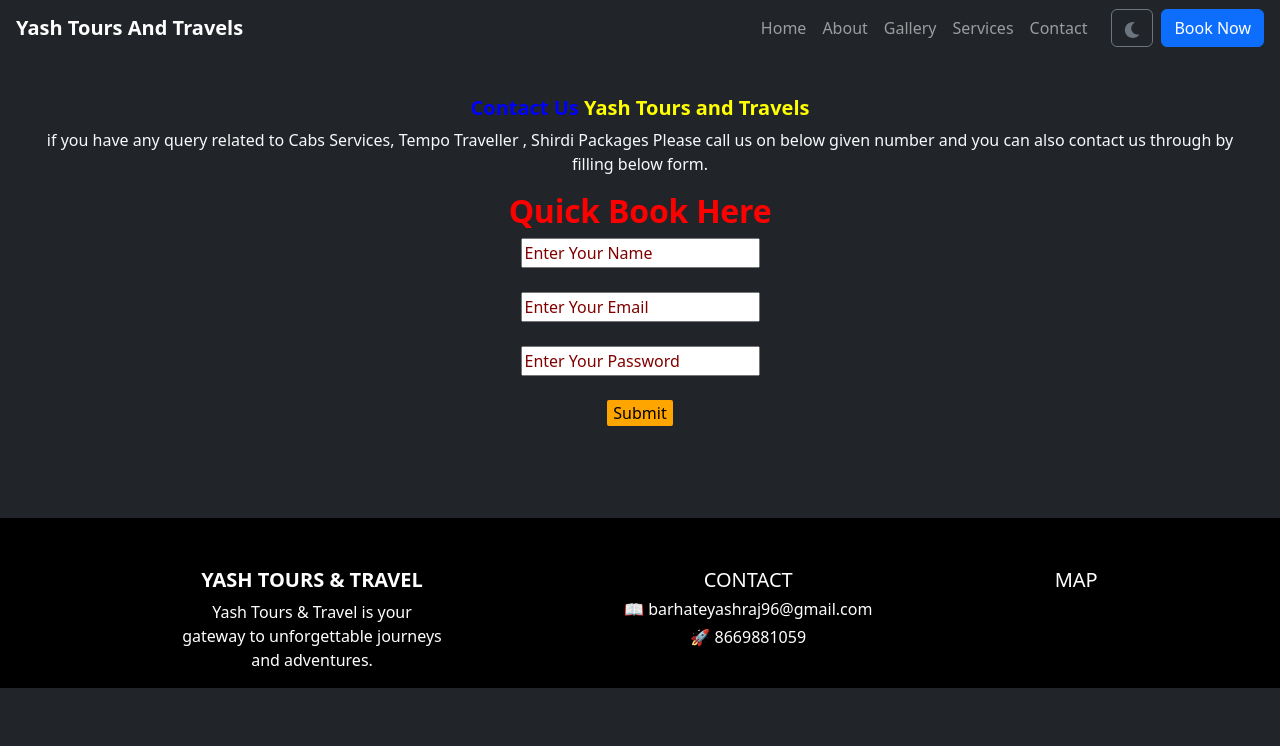
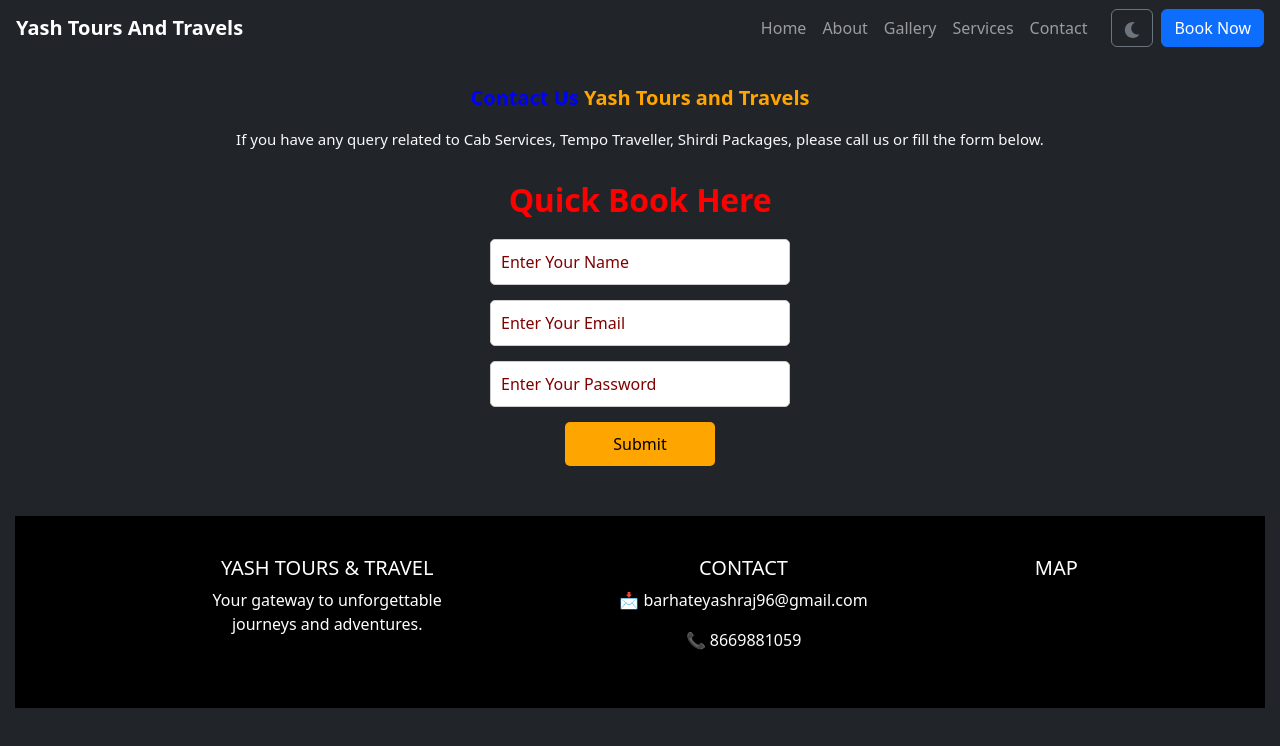
Before and after one commit to barhateyashraj96-ctrl/Traveler, a React (Vite) app: page /contact in a window 1280 px wide. Shown: the top 746 px of the page. Built offline with nearby package versions, Linux system fonts and the light colour scheme.

Commit message:
many changes

```diff
--- /dev/null
+++ b/src/component/About.css
@@ -0,0 +1,90 @@
+.about-container {
+  width: 100%;
+}
+
+/* Hero Section */
+.hero-section {
+  height: 50vh;
+  background-size: cover;
+  background-position: center;
+  display: flex;
+  justify-content: center;
+  align-items: center;
+}
+
+.hero-section h2 {
+  color: yellow;
+  font-size: 40px;
+  text-align: center;
+}
+
+/* Text */
+.call-text {
+  text-align: center;
+  font-weight: bold;
+  padding: 10px;
+}
+
+.call-btn {
+  margin-left: 10px;
+  color: red;
+  border: 1px solid red;
+  border-radius: 7px;
+  height: 40px;
+  padding: 0 10px;
+}
+
+.title {
+  text-align: center;
+}
+
+.description {
+  text-align: center;
+  padding: 0 20px;
+}
+
+/* Footer */
+.footer {
+  display: flex;
+  justify-content: space-evenly;
+  background: black;
+  color: white;
+  padding: 20px;
+  flex-wrap: wrap;
+  text-align: center;
+}
+
+.footer div {
+  margin: 10px;
+  max-width: 250px;
+}
+
+/* 📱 Mobile Responsive */
+@media (max-width: 768px) {
+  .hero-section {
+    height: 30vh;
+  }
+
+  .hero-section h2 {
+    font-size: 22px;
+    padding: 0 10px;
+  }
+
+  .call-text {
+    font-size: 14px;
+  }
+
+  .call-btn {
+    display: block;
+    margin: 10px auto;
+  }
+
+  .description {
+    font-size: 14px;
+  }
+
+  .footer {
+    flex-direction: column;
+    align-items: center;
+  }
+}
--- a/src/component/About.jsx
+++ b/src/component/About.jsx
@@ -1,54 +1,52 @@
 import React from 'react'
 import Mountain from '../assets/mountain.jpg'
+import './About.css'
 
 function About() {
   return (
-    <div>
-      <div style={{
-        backgroundImage: `url(${Mountain})`,
-        height: '50vh',
-        backgroundSize: 'cover',
-        backgroundPosition: 'center'
-      }}>
-        <h2 style={{ textAlign: 'center', color: 'yellow', paddingTop: '10%', fontSize: '40px' }}>Welcome to Yash Tours and Travels</h2>
+    <div className="about-container">
 
+      <div
+        className="hero-section"
+        style={{ backgroundImage: `url(${Mountain})` }}
+      >
+        <h2>Welcome to Yash Tours and Travels</h2>
       </div>
 
-      <br />
-      <h5 style={{ fontWeight: 'bold', textAlign: 'center' }}>You can book a car over a call in just 5 minutes. <button style={{ color: 'red', border: '1px  solid red', borderRadius: '7px', height: '40px' }} className='back'>Call me now. </button></h5>
+      <h5 className="call-text">
+        You can book a car over a call in just 5 minutes.
+        <button className="call-btn">Call me now</button>
+      </h5>
 
-      <br /> <br />
-      <h5 style={{ textAlign: 'center' }}>Yash Tours and Travels</h5>
-      <br />
-      <p style={{ textAlign: 'center' }}> <b> Yash Tours and Travels: </b>Savaari's Shirdi taxi service is your one-stop solution for all your transportation needs in Shirdi. We take pride in offering an <br />
-        exceptional travel experience that is both affordable and convenient. With Savaari, you can enjoy the benefits of reliable drivers, comfortable vehicles, and <br />
-        hassle-free booking, making us the preferred choice for cab service in Shirdi. Our dedication to customer satisfaction ensures that your experience with us is <br />
-        not only pleasant but also unforgettable. Savaari is here to give you a seamless and comfortable taxi service in Shirdi, whether you are going for business or <br />
-        pleasure. So sit back, relax, and let us handle the transportation as you enjoy Shirdi's gorgeous city.</p> <br /> <br />
+      <h5 className="title">Yash Tours and Travels</h5>
 
-      <div style={{ display: 'flex', justifyContent: 'space-evenly', background: 'black', color: 'White' }}>
-        <div style={{ paddingTop: '40px' }}>
+      <p className="description">
+        <b>Yash Tours and Travels:</b> Savaari's Shirdi taxi service is your
+        one-stop solution for all your transportation needs in Shirdi. We take
+        pride in offering an exceptional travel experience that is both
+        affordable and convenient...
+      </p>
+
+      <div className="footer">
+        <div>
           <h4>Yash Tours & Travel</h4>
-          <br />
-          <p>YASH TOURS & TRAVEL <br /> gateway to unforgettable journeys <br />
-            and adventures. We specialize in <br /> crafting personalized travel <br />
-            experiences that cater to your <br /> unique preferences and desires.</p>
+          <p>
+            Gateway to unforgettable journeys and adventures. We specialize in
+            crafting personalized travel experiences.
+          </p>
         </div>
 
-        <div style={{ paddingTop: '40px' }}>
-          <h5>CONTACT</h5><br />
-          <p> 📩 barhateyashraj96@gmail.com</p>
-          <p> 📲 9226094853</p>
-          <p> 📝 9226094853</p>
-
+        <div>
+          <h5>CONTACT</h5>
+          <p>📩 barhateyashraj96@gmail.com</p>
+          <p>📲 9226094853</p>
         </div>
 
-        <div style={{ paddingTop: '40px' }}>
+        <div>
           <h5>MAP</h5>
         </div>
+      </div>
 
-      </div>
-<hr />
     </div>
   )
 }
--- /dev/null
+++ b/src/component/Contact.css
@@ -0,0 +1,106 @@
+.contact-container {
+  text-align: center;
+  padding: 30px 15px;
+}
+
+/* Heading */
+.heading {
+  font-weight: bold;
+}
+
+.blue {
+  color: blue;
+}
+
+.yellow {
+  color: orange;
+}
+
+.desc {
+  padding: 10px;
+  font-size: 15px;
+}
+
+.title {
+  color: red;
+  margin: 20px 0;
+}
+
+/* Form */
+.form {
+  display: flex;
+  flex-direction: column;
+  align-items: center;
+  gap: 15px;
+}
+
+.form input {
+  width: 300px;
+  padding: 10px;
+  border: 1px solid #ccc;
+  border-radius: 5px;
+}
+
+.form button {
+  width: 150px;
+  padding: 10px;
+  background: orange;
+  border: none;
+  border-radius: 5px;
+  cursor: pointer;
+}
+
+/* Footer */
+.footer {
+  display: flex;
+  justify-content: space-evenly;
+  background: black;
+  color: white;
+  padding: 30px;
+  margin-top: 50px;
+  flex-wrap: wrap;
+  text-align: center;
+}
+
+.footer div {
+  margin: 10px;
+  max-width: 250px;
+}
+
+/* 📱 Mobile Responsive */
+@media (max-width: 768px) {
+  .form input {
+    width: 90%;
+  }
+
+  .form button {
+    width: 60%;
+  }
+
+  .desc {
+    font-size: 14px;
+  }
+
+  .footer {
+    flex-direction: column;
+    align-items: center;
+  }
+}
+
+@media (max-width: 480px) {
+  .heading {
+    font-size: 16px;
+  }
+
+  .title {
+    font-size: 20px;
+  }
+
+  .form input {
+    width: 100%;
+  }
+
+  .form button {
+    width: 100%;
+  }
+}
--- a/src/component/Contact.jsx
+++ b/src/component/Contact.jsx
@@ -1,6 +1,7 @@
 import React, { useState } from 'react'
 import { ToastContainer, toast } from 'react-toastify'
 import 'react-toastify/dist/ReactToastify.css'
+import './Contact.css'
 
 function Contact() {
   const [name, setname] = useState('')
@@ -10,86 +11,73 @@ function Contact() {
   function prit(e) {
     e.preventDefault()
 
-    console.log("Name:", name);
-    console.log("Email:", email);
-    console.log("Password:", pass);
-
-    // Toast message
     toast.success("Form submitted successfully 🎉")
 
-    // optional: reset form
     setname('')
     setemail('')
     setpass('')
   }
 
   return (
-    <div style={{ justifyContent: 'center', paddingTop: '40px', textAlign: 'center' }}>
+    <div className="contact-container">
 
-      <h5>
-        <b>
-          <span style={{ color: 'blue' }}>Contact Us</span>{' '}
-          <span style={{ color: 'yellow' }}>Yash Tours and Travels</span>
-        </b>
+      <h5 className="heading">
+        <span className="blue">Contact Us</span>{' '}
+        <span className="yellow">Yash Tours and Travels</span>
       </h5>
 
-      <p>
-        if you have any query related to Cabs Services, Tempo Traveller , Shirdi Packages Please call us on below given number and you can also contact us through by <br />
-        filling below form.
+      <p className="desc">
+        If you have any query related to Cab Services, Tempo Traveller,
+        Shirdi Packages, please call us or fill the form below.
       </p>
 
-      <h2 style={{ color: 'red' }}>Quick Book Here</h2>
+      <h2 className="title">Quick Book Here</h2>
 
-      <form onSubmit={prit}>
+      <form onSubmit={prit} className="form">
         <input
           type="text"
           value={name}
           onChange={(e) => setname(e.target.value)}
-          placeholder='Enter Your Name'
-        /> <br /><br />
+          placeholder="Enter Your Name"
+        />
 
         <input
           type="email"
           value={email}
           onChange={(e) => setemail(e.target.value)}
-          placeholder='Enter Your Email'
-        /> <br /><br />
+          placeholder="Enter Your Email"
+        />
 
         <input
           type="password"
           value={pass}
           onChange={(e) => setpass(e.target.value)}
-          placeholder='Enter Your Password'
-        /> <br /><br />
+          placeholder="Enter Your Password"
+        />
 
-        <input
-          type="submit"
-          value="Submit"
-          style={{ backgroundColor: 'orange', border: 'none', borderRadius: '2px', color: 'black' }}
-        />
+        <button type="submit">Submit</button>
       </form>
 
-      {/* Toast Container */}
       <ToastContainer position="top-right" />
 
-      {/* footer */}
-      <div style={{ display: 'flex', justifyContent: 'space-evenly', paddingTop: '50px', marginTop:'92px' , background: 'black', color: 'white' }}>
+      {/* Footer */}
+      <div className="footer">
         <div>
-          <h5><b>YASH TOURS & TRAVEL</b></h5>
+          <h5>YASH TOURS & TRAVEL</h5>
           <p>
-            Yash Tours & Travel is your <br />
-            gateway to unforgettable journeys <br />
-            and adventures.
+            Your gateway to unforgettable journeys and adventures.
           </p>
         </div>
 
         <div>
           <h5>CONTACT</h5>
-          <h6>📖 barhateyashraj96@gmail.com</h6>
-          <h6>🚀 8669881059</h6>
+          <p>📩 barhateyashraj96@gmail.com</p>
+          <p>📞 8669881059</p>
         </div>
 
-        <div><h5>MAP</h5></div>
+        <div>
+          <h5>MAP</h5>
+        </div>
       </div>
 
     </div>
--- a/src/component/Gallery.css
+++ b/src/component/Gallery.css
@@ -62,3 +62,108 @@
   max-width: 90%;
   max-height: 80%;
 }
+
+
+.gallery {
+  padding: 20px;
+  text-align: center;
+}
+
+/* Title */
+.Destination {
+  font-size: 32px;
+  margin-bottom: 20px;
+}
+
+/* Filters */
+.filters {
+  margin-bottom: 20px;
+  display: flex;
+  justify-content: center;
+  flex-wrap: wrap;
+  gap: 10px;
+}
+
+.filters button {
+  padding: 8px 15px;
+  border: none;
+  background: black;
+  color: white;
+  border-radius: 20px;
+  cursor: pointer;
+}
+
+/* Grid Layout */
+.grid {
+  display: grid;
+  grid-template-columns: repeat(3, 1fr);
+  gap: 15px;
+}
+
+/* Image Item */
+.item img {
+  width: 100%;
+  height: 220px;
+  object-fit: cover;
+  border-radius: 10px;
+  cursor: pointer;
+  transition: transform 0.3s ease;
+}
+
+.item img:hover {
+  transform: scale(1.05);
+}
+
+/* Lightbox */
+.lightbox {
+  position: fixed;
+  top: 0;
+  left: 0;
+  width: 100%;
+  height: 100%;
+  background: rgba(0, 0, 0, 0.8);
+  display: flex;
+  justify-content: center;
+  align-items: center;
+  z-index: 999;
+}
+
+.lightbox img {
+  max-width: 90%;
+  max-height: 80%;
+  border-radius: 10px;
+}
+
+/* 📱 MOBILE RESPONSIVE */
+@media (max-width: 768px) {
+  .Destination {
+    font-size: 22px;
+  }
+
+  .grid {
+    grid-template-columns: repeat(2, 1fr);
+  }
+
+  .item img {
+    height: 150px;
+  }
+}
+
+@media (max-width: 480px) {
+  .grid {
+    grid-template-columns: 1fr;
+  }
+
+  .item img {
+    height: 180px;
+  }
+
+  .filters {
+    flex-direction: column;
+    align-items: center;
+  }
+
+  .filters button {
+    width: 80%;
+  }
+}
```
Also changed, not shown: src/component/Gallery.jsx (+0 -13 lines).
